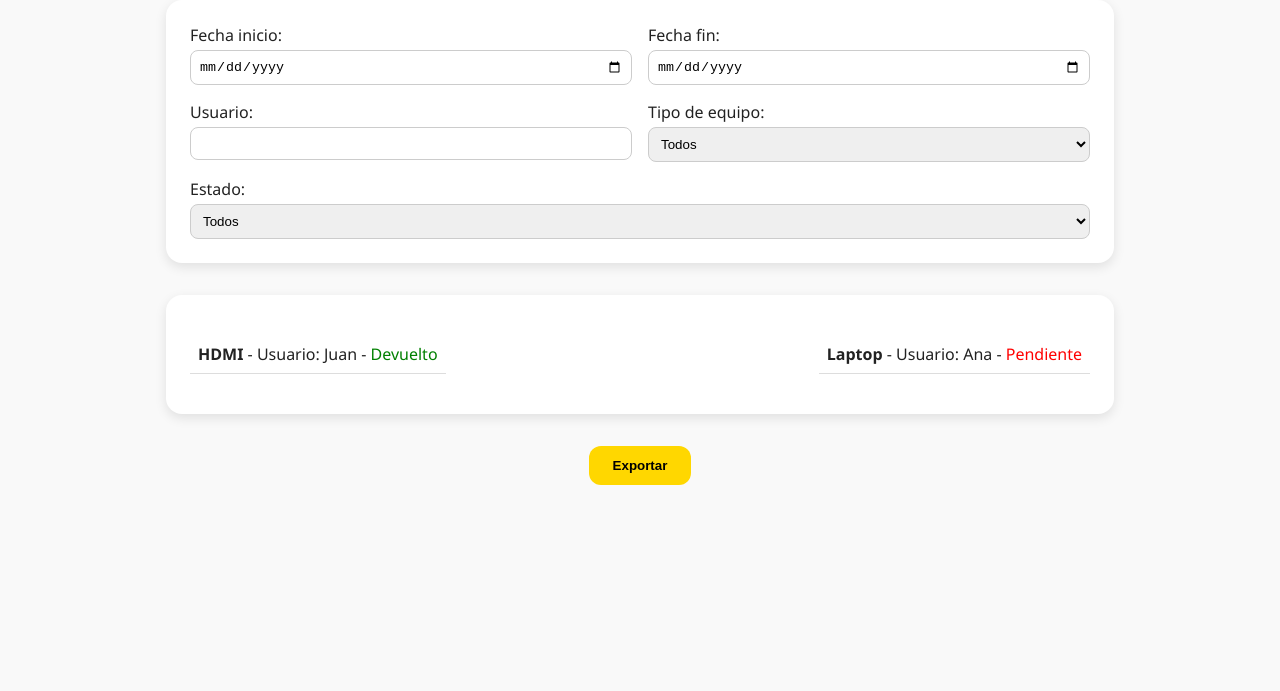
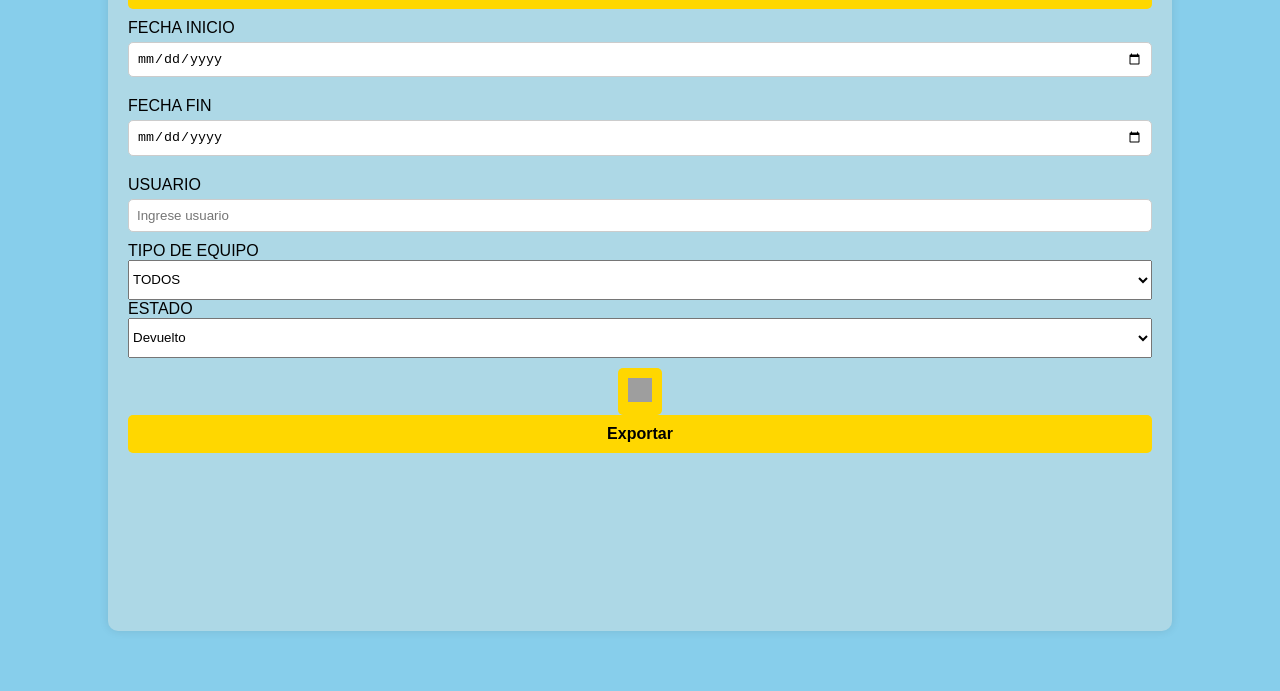
Before and after one commit to Roberstxx/Gestor-de-prestamos-CIC, a plain HTML site: page templates/Admin/Historial Pretamos/HistorialPrestamos.html in a window 1280 px wide. Shown: the part 109-800 px from the top of the page. Drawn offline with Linux system fonts and the light colour scheme; grey boxes are pictures that could not be loaded.

Commit message:
HistorialPrestamos.html

```diff
--- a/templates/Admin/Historial Pretamos/HistorialPrestamos.html
+++ b/templates/Admin/Historial Pretamos/HistorialPrestamos.html
@@ -2,99 +2,153 @@
 <html lang="es">
 <head>
     <meta charset="UTF-8">
+    <meta name="viewport" content="width=device-width, initial-scale=1.0">
     <title>Historial de Préstamos</title>
     <style>
         body {
-      font-family: 'Segoe UI', sans-serif;
-      background: #f9f9f9;
-      color: #222;
-      padding: 2rem;
+            font-family: Arial, sans-serif;
+            background-color: #87CEEB;
+            display: flex;
+            justify-content: center;
+            align-items: center;
+            height: 100vh;
+            margin: 0;
         }
-    h2 {
-      text-align: center;
-      margin-bottom: 1rem;
-    }
-    .card {
-      background: white;
-      border-radius: 16px;
-      padding: 1.5rem;
-      box-shadow: 0 4px 12px rgba(0,0,0,0.1);
-      max-width: 900px;
-      margin: 0 auto 2rem;
-      display: flex;
-      flex-wrap: wrap;
-      gap: 1rem;
-      justify-content: space-between;
-    }
-    label {
-      flex: 1 1 45%;
+        .container {
+            background-color: #ADD8E6;
+            border-radius: 10px;
+            padding: 20px;
+            width: 80%;
+            height: 80%;
+            box-shadow: 0 0 10px rgba(0, 0, 0, 0.1);
             display: flex;
             flex-direction: column;
-      font-weight: 500;
-      gap: 0.25rem;
         }
-    input, select {
-      padding: 0.5rem;
-      border-radius: 8px;
+        .header {
+            background-color: #FFD700;
+            padding: 10px;
+            border-radius: 5px;
+            text-align: center;
+            font-weight: bold;
+        }
+        .form-group {
+            margin: 10px 0;
+            display: flex;
+            flex-direction: column;
+        }
+        .form-group label {
+            margin-bottom: 5px;
+        }
+        .form-group input, .form-group select {
+            padding: 8px;
+            border-radius: 5px;
             border: 1px solid #ccc;
         }
-    .results {
-      max-height: 300px;
-      overflow-y: auto;
+        .filter-section {
+            display: flex;
+            flex-direction: column;
+            align-items: center;
         }
-    .results p {
-      padding: 0.5rem;
-      border-bottom: 1px solid #ddd;
+        .filter-group {
+            width: 100%;
         }
-    .yellow {
-      background: #FFD700;
-      padding: 0.75rem 1.5rem;
+        .filter-group select {
+            width: 100%;
+            height: 40px; /* Aumentando tamaño */
+        }
+        .search-button {
+            background-color: #FFD700;
             border: none;
-      border-radius: 12px;
+            padding: 10px;
+            border-radius: 5px;
+            cursor: pointer;
+            margin-top: 10px; /* Separación de los filtros */
+        }
+        .search-button img {
+            width: 24px;
+            height: 24px;
+        }
+        .report-section {
+            background-color: #E0FFFF;
+            padding: 10px;
+            border-radius: 5px;
+            margin: 10px 0;
+            display: none;
+        }
+        .report-title {
+            font-weight: bold;
+            text-align: center;
+            margin-bottom: 5px;
+        }
+        .report-item {
+            padding: 5px;
+            border-bottom: 1px solid #ccc;
+        }
+        .export-button {
+            background-color: #FFD700;
+            padding: 10px;
+            border-radius: 5px;
+            text-align: center;
             cursor: pointer;
             font-weight: bold;
-      color: #000;
-      display: block;
-      margin: 0 auto;
         }
     </style>
 </head>
 <body>
-
-  <h2>Historial de Préstamos</h2>
-
-  <form class="card">
-    <label>Fecha inicio:
-      <input type="date" />
-    </label>
-    <label>Fecha fin:
-      <input type="date" />
-    </label>
-    <label>Usuario:
-      <input type="text" />
-    </label>
-    <label>Tipo de equipo:
-      <select>
-        <option>Todos</option>
-        <option>Laptop</option>
-        <option>HDMI</option>
+    <div class="container">
+        <div class="header">Historial de Préstamos</div>
+        <div class="form-group">
+            <label for="fecha-inicio">FECHA INICIO</label>
+            <input type="date" id="fecha-inicio">
+        </div>
+        <div class="form-group">
+            <label for="fecha-fin">FECHA FIN</label>
+            <input type="date" id="fecha-fin">
+        </div>
+        <div class="form-group">
+            <label for="usuario">USUARIO</label>
+            <input type="text" id="usuario" placeholder="Ingrese usuario">
+        </div>
+        <div class="filter-section">
+            <div class="filter-group">
+                <label for="tipo-equipo">TIPO DE EQUIPO</label>
+                <select id="tipo-equipo">
+                    <option value="todos">TODOS</option>
+                    <option value="laptop">Laptop</option>
+                    <option value="hdmi">HDMI</option>
+                    <option value="proyector">Proyector</option>
                 </select>
-    </label>
-    <label>Estado:
-      <select>
-        <option>Todos</option>
-        <option>Devuelto</option>
-        <option>Pendiente</option>
+            </div>
+            <div class="filter-group">
+                <label for="estado">ESTADO</label>
+                <select id="estado">
+                    <option value="devuelto">Devuelto</option>
+                    <option value="pendiente">Pendiente</option>
                 </select>
-    </label>
-  </form>
-
-  <div class="card results">
-    <p><strong>HDMI</strong> - Usuario: Juan - <span style="color: green;">Devuelto</span></p>
-    <p><strong>Laptop</strong> - Usuario: Ana - <span style="color: red;">Pendiente</span></p>
+            </div>
+            <button class="search-button" onclick="mostrarReportes()">
+                <img src="https://cdn-icons-png.flaticon.com/512/54/54481.png" alt="Buscar">
+            </button>
+        </div>
+        <div id="reportes">
+            <div class="report-section">
+                <div class="report-title">Equipos devueltos</div>
+                <div class="report-item">HDMI - Perla Karime - Devuelto</div>
+            </div>
+            <div class="report-section">
+                <div class="report-title">Equipos pendientes</div>
+                <div class="report-item">Laptop - Heribe Huribe - Pendiente</div>
+            </div>
+        </div>
+        <div class="export-button">Exportar</div>
     </div>
 
-  <button class="yellow">Exportar</button>
-
+    <script>
+        function mostrarReportes() {
+            document.querySelectorAll('.report-section').forEach(section => {
+                section.style.display = 'block';
+            });
+        }
+    </script>
 </body>
 </html>
```
Lines whose indentation alone changed are shown as unchanged.
